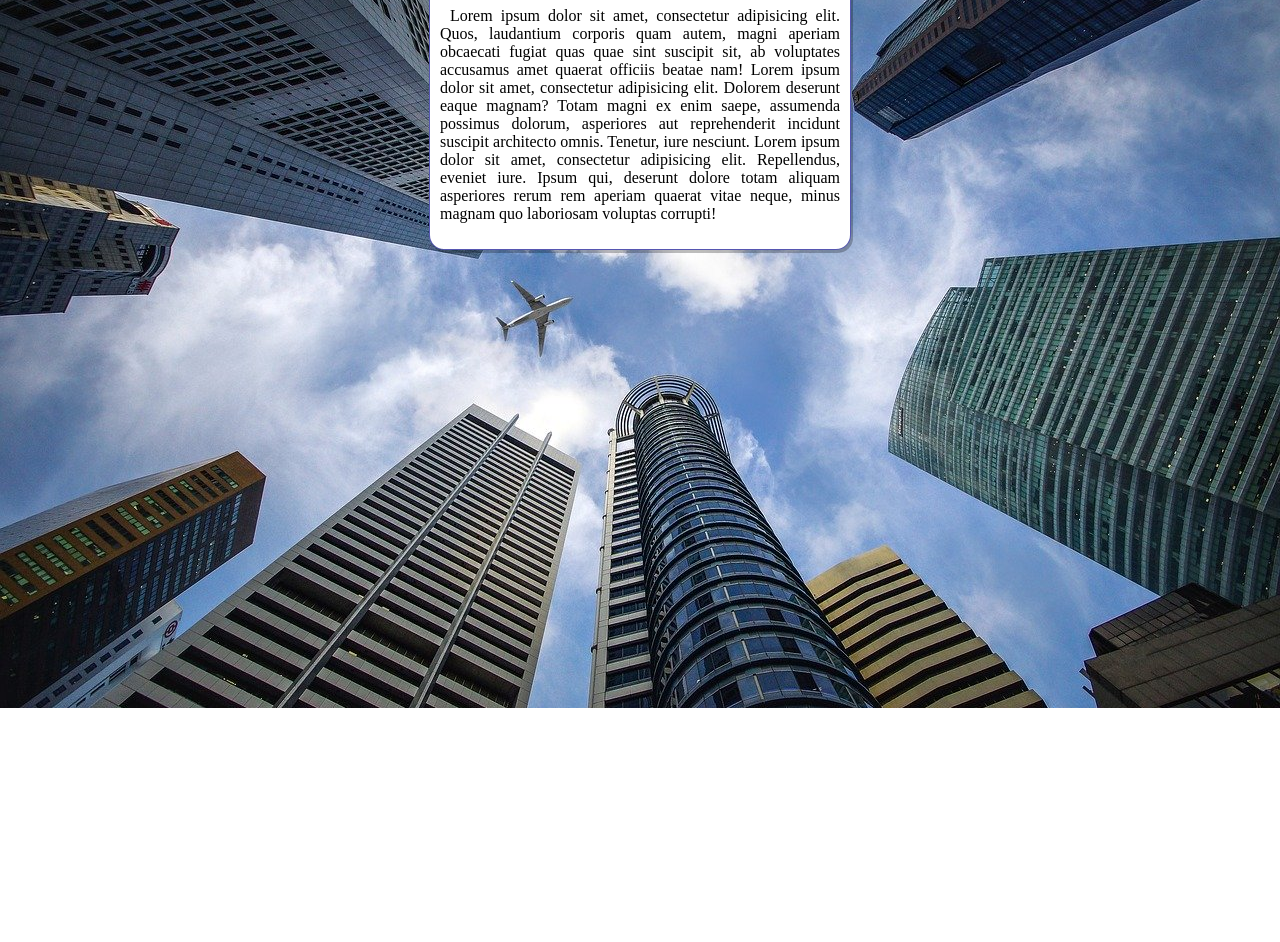
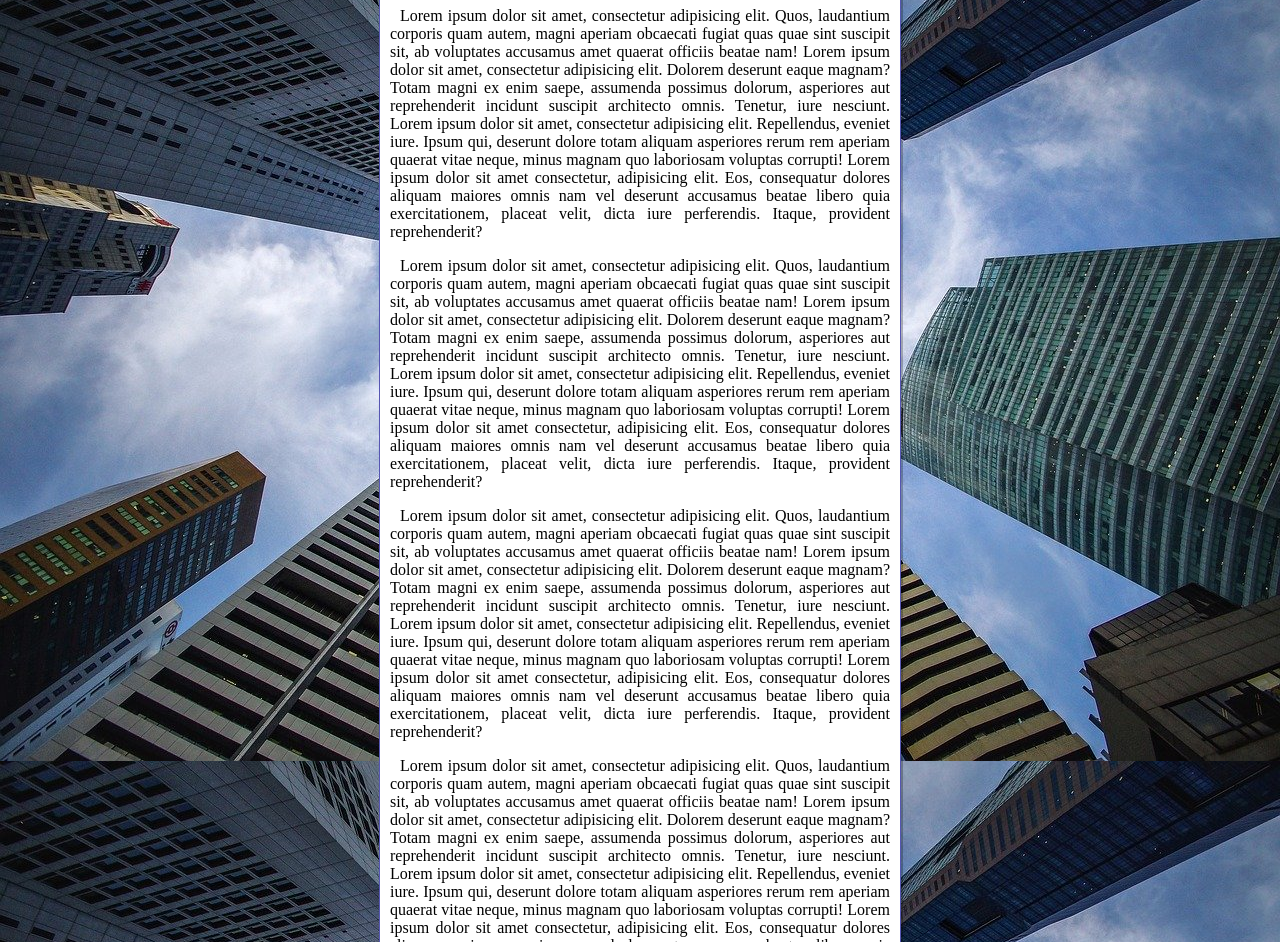
Before and after one commit to rdrigues/html-css, a plain HTML site: page exercicios/ex022/fundo005.html in a window 1280 px wide. Shown: the part 92-1034 px from the top of the page. Before the commit the page ends 800 px from the top, so only its background shows below. Drawn offline with Linux system fonts and the light colour scheme.

Commit message:
Update fundo005.html

```diff
--- a/exercicios/ex022/fundo005.html
+++ b/exercicios/ex022/fundo005.html
@@ -11,10 +11,12 @@
             background-position: center top;
             background-repeat: no-repeat;
             background-size: cover;
+            background-attachment: fixed;
+            /*SHORTHAND background: color image position repeat size attachment*/
         }
         main{
             background-color: white;
-            width: 400px;
+            max-width: 500px;
             margin: auto;
             padding: 10px;
             border-radius: 15px;
@@ -32,7 +34,10 @@
 <body>
     <main>
         <h1>Teste Imagem de Fundo</h1>
-        <p>Lorem ipsum dolor sit amet, consectetur adipisicing elit. Quos, laudantium corporis quam autem, magni aperiam obcaecati fugiat quas quae sint suscipit sit, ab voluptates accusamus amet quaerat officiis beatae nam! Lorem ipsum dolor sit amet, consectetur adipisicing elit. Dolorem deserunt eaque magnam? Totam magni ex enim saepe, assumenda possimus dolorum, asperiores aut reprehenderit incidunt suscipit architecto omnis. Tenetur, iure nesciunt. Lorem ipsum dolor sit amet, consectetur adipisicing elit. Repellendus, eveniet iure. Ipsum qui, deserunt dolore totam aliquam asperiores rerum rem aperiam quaerat vitae neque, minus magnam quo laboriosam voluptas corrupti!</p>
+        <p>Lorem ipsum dolor sit amet, consectetur adipisicing elit. Quos, laudantium corporis quam autem, magni aperiam obcaecati fugiat quas quae sint suscipit sit, ab voluptates accusamus amet quaerat officiis beatae nam! Lorem ipsum dolor sit amet, consectetur adipisicing elit. Dolorem deserunt eaque magnam? Totam magni ex enim saepe, assumenda possimus dolorum, asperiores aut reprehenderit incidunt suscipit architecto omnis. Tenetur, iure nesciunt. Lorem ipsum dolor sit amet, consectetur adipisicing elit. Repellendus, eveniet iure. Ipsum qui, deserunt dolore totam aliquam asperiores rerum rem aperiam quaerat vitae neque, minus magnam quo laboriosam voluptas corrupti! Lorem ipsum dolor sit amet consectetur, adipisicing elit. Eos, consequatur dolores aliquam maiores omnis nam vel deserunt accusamus beatae libero quia exercitationem, placeat velit, dicta iure perferendis. Itaque, provident reprehenderit?</p>
+        <p>Lorem ipsum dolor sit amet, consectetur adipisicing elit. Quos, laudantium corporis quam autem, magni aperiam obcaecati fugiat quas quae sint suscipit sit, ab voluptates accusamus amet quaerat officiis beatae nam! Lorem ipsum dolor sit amet, consectetur adipisicing elit. Dolorem deserunt eaque magnam? Totam magni ex enim saepe, assumenda possimus dolorum, asperiores aut reprehenderit incidunt suscipit architecto omnis. Tenetur, iure nesciunt. Lorem ipsum dolor sit amet, consectetur adipisicing elit. Repellendus, eveniet iure. Ipsum qui, deserunt dolore totam aliquam asperiores rerum rem aperiam quaerat vitae neque, minus magnam quo laboriosam voluptas corrupti! Lorem ipsum dolor sit amet consectetur, adipisicing elit. Eos, consequatur dolores aliquam maiores omnis nam vel deserunt accusamus beatae libero quia exercitationem, placeat velit, dicta iure perferendis. Itaque, provident reprehenderit?</p>
+        <p>Lorem ipsum dolor sit amet, consectetur adipisicing elit. Quos, laudantium corporis quam autem, magni aperiam obcaecati fugiat quas quae sint suscipit sit, ab voluptates accusamus amet quaerat officiis beatae nam! Lorem ipsum dolor sit amet, consectetur adipisicing elit. Dolorem deserunt eaque magnam? Totam magni ex enim saepe, assumenda possimus dolorum, asperiores aut reprehenderit incidunt suscipit architecto omnis. Tenetur, iure nesciunt. Lorem ipsum dolor sit amet, consectetur adipisicing elit. Repellendus, eveniet iure. Ipsum qui, deserunt dolore totam aliquam asperiores rerum rem aperiam quaerat vitae neque, minus magnam quo laboriosam voluptas corrupti! Lorem ipsum dolor sit amet consectetur, adipisicing elit. Eos, consequatur dolores aliquam maiores omnis nam vel deserunt accusamus beatae libero quia exercitationem, placeat velit, dicta iure perferendis. Itaque, provident reprehenderit?</p>
+        <p>Lorem ipsum dolor sit amet, consectetur adipisicing elit. Quos, laudantium corporis quam autem, magni aperiam obcaecati fugiat quas quae sint suscipit sit, ab voluptates accusamus amet quaerat officiis beatae nam! Lorem ipsum dolor sit amet, consectetur adipisicing elit. Dolorem deserunt eaque magnam? Totam magni ex enim saepe, assumenda possimus dolorum, asperiores aut reprehenderit incidunt suscipit architecto omnis. Tenetur, iure nesciunt. Lorem ipsum dolor sit amet, consectetur adipisicing elit. Repellendus, eveniet iure. Ipsum qui, deserunt dolore totam aliquam asperiores rerum rem aperiam quaerat vitae neque, minus magnam quo laboriosam voluptas corrupti! Lorem ipsum dolor sit amet consectetur, adipisicing elit. Eos, consequatur dolores aliquam maiores omnis nam vel deserunt accusamus beatae libero quia exercitationem, placeat velit, dicta iure perferendis. Itaque, provident reprehenderit?</p>
 
 
     </main>
```
